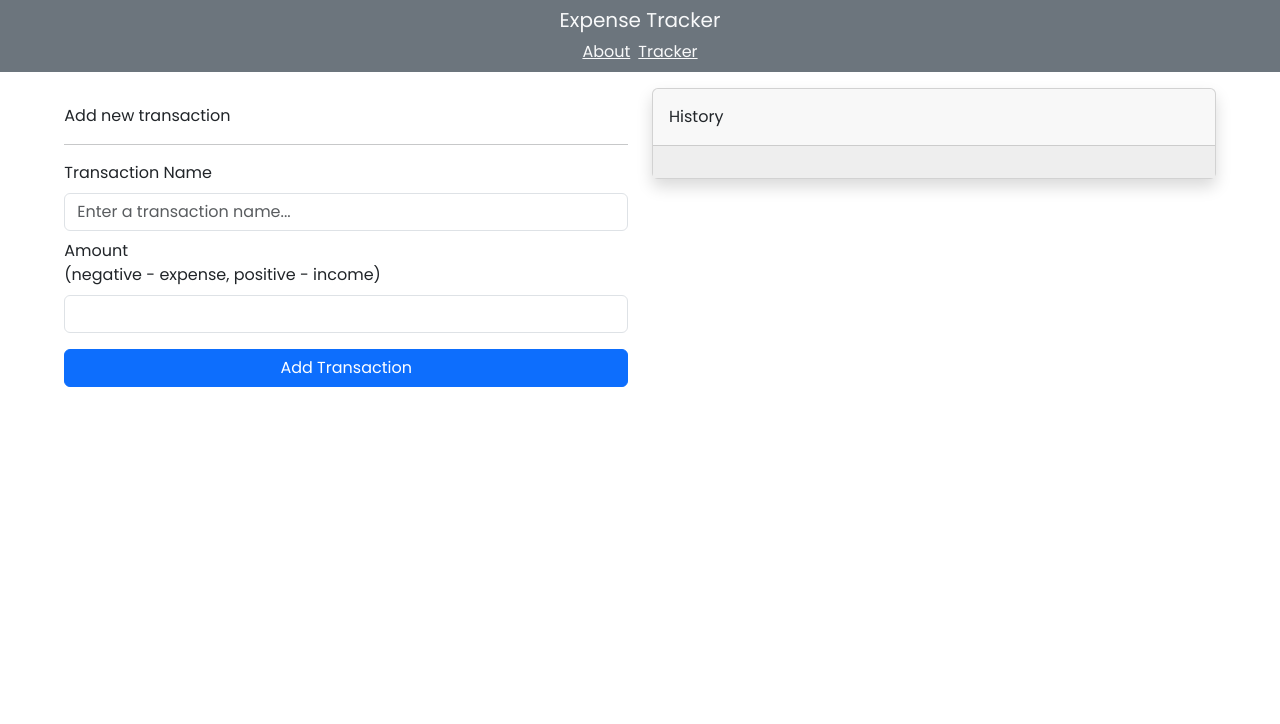
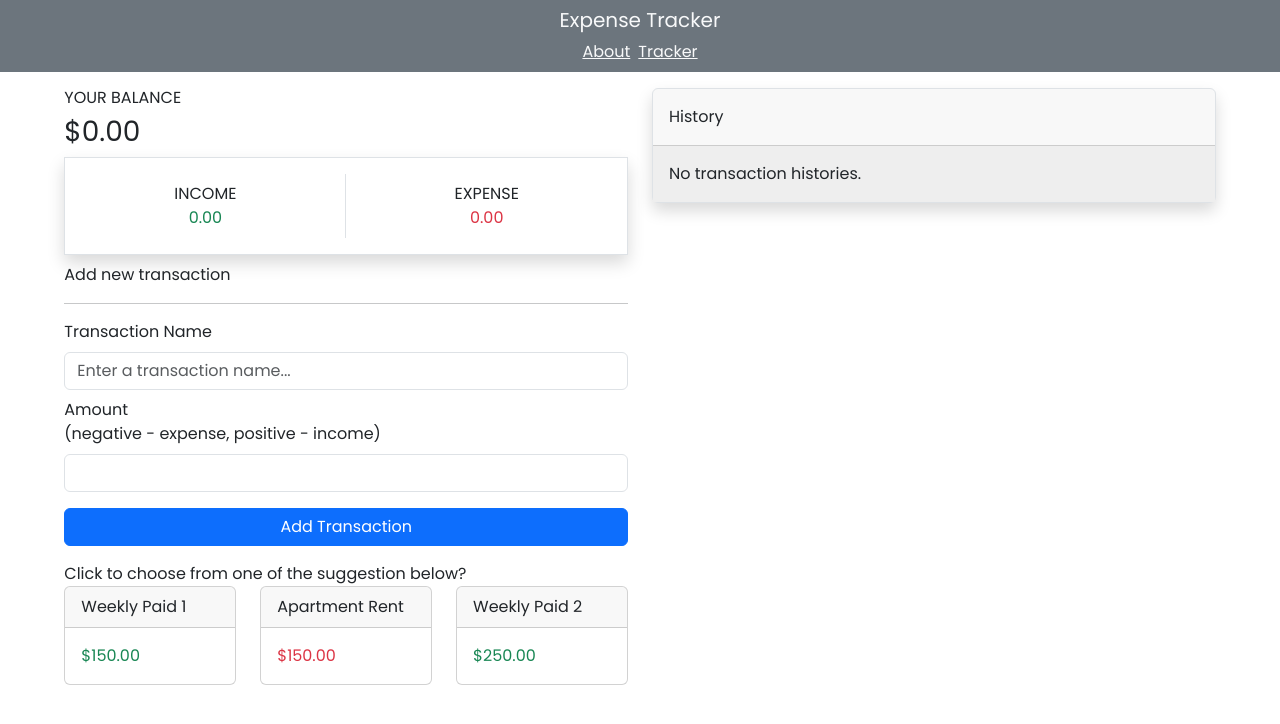
Before and after one commit to lengyangweb/expense-tracker, a Next.js app: page /tracker in a window 1280 px wide. Shown: the top 724 px of the page. Built offline with nearby package versions, Linux system fonts and the light colour scheme.

Commit message:
added suggestion expense items

```diff
--- a/src/app/components/ExpenseHeader/ExpenseHeader.jsx
+++ b/src/app/components/ExpenseHeader/ExpenseHeader.jsx
@@ -5,9 +5,9 @@ import ExpenseTab from "./ExpenseTab";
 import { useEffect, useState } from "react";
 
 const ExpenseHeader = ({ histories }) => {
-  const [incomes, setIncomes] = useState();
-  const [expenses, setExpenses] = useState();
-  const [balance, setBalance] = useState();
+  const [incomes, setIncomes] = useState(0.0);
+  const [expenses, setExpenses] = useState(0.0);
+  const [balance, setBalance] = useState(0.0);
 
   useEffect(() => {
     const totalIncome = getIncome();
@@ -22,42 +22,56 @@ const ExpenseHeader = ({ histories }) => {
     // }
   }, [histories]);
 
+  /**
+   * Get total balance
+   * @param {number} totalIncomes
+   * @param {number} totalExpenses
+   * @returns
+   */
   const getBalance = (totalIncomes, totalExpenses) => {
+    // if there's no income or expense enter
     if (!totalIncomes && !totalExpenses) return 0.0;
+    // subtract the income amount by expense amount to get the remaining income
     const totalBalance = totalIncomes - totalExpenses;
+    // return total remaining income
     return totalBalance;
   };
 
+  /**
+   * Get current income
+   * @returns {number}
+   */
   const getIncome = () => {
     const incomes = [];
 
+    // get all of the income items
     histories
       .filter(({ income }) => income === true)
       .forEach(({ total }) => incomes.push(total));
-
+    // if no income items
+    if (!incomes.length) return 0.0;
     // calculate the sun of all incomes
-    if (!incomes.length) return 0.0;
     const totalIncome = incomes.reduce((sum = 0, total) => (sum += total));
-    if (!totalIncome) return 0.0;
     return totalIncome;
   };
 
+  /**
+   * Get total expense amount
+   * @returns {number}
+   */
   const getExpense = () => {
     const expenses = [];
-
+    // get all of the expense items
     histories
       .filter((tran) => tran.income === false)
       .forEach(({ total }) => expenses.push(total));
-
+    // if there's no expense items
     if (!expenses.length) return 0.0;
     // calculate the sum of all expenses
     const totalExpense = expenses.reduce((sum = 0, total) => (sum += total));
-    if (!totalExpense) return 0.0;
+    // return the total expense amount
     return totalExpense;
   };
-
-  // if no income or balance
-  if (!incomes || !balance) return;
 
   return (
     <>
--- a/src/app/components/ExpenseHistory.jsx
+++ b/src/app/components/ExpenseHistory.jsx
@@ -19,16 +19,18 @@ const ExpenseHistory = ({ histories, setHistories }) => {
   };
 
   return (
-    <Card className="shadow">
+    <Card className="shadow border rounded">
       <Card.Header className="p-3">History</Card.Header>
       <Card.Body
         style={{
-          maxHeight: "420px",
+          maxHeight: "540px",
           overflowY: "scroll",
           background: "#eeeeee",
         }}
       >
-        {histories.map((transaction) => (
+        {histories.length === 0 && <span>No transaction histories.</span>}
+        {histories.length > 0 &&
+          histories.map((transaction) => (
             <ExpenseItem
               key={transaction.title}
               transaction={transaction}
--- a/src/app/components/ExpenseItems/ExpenseItem.jsx
+++ b/src/app/components/ExpenseItems/ExpenseItem.jsx
@@ -1,7 +1,7 @@
 import PropTypes from "prop-types";
 import { FaTrash } from "react-icons/fa";
+import { useEffect, useState } from "react";
 import ExpenseItemDetails from "./ExpenseItemDetails";
-import { useEffect, useState } from "react";
 
 const ExpenseItem = ({ transaction, removeTransaction }) => {
   const [indicator, setIndicator] = useState("");
@@ -64,6 +64,7 @@ const ExpenseItem = ({ transaction, removeTransaction }) => {
       <span className="align-self-end" style={{ fontSize: "10px" }}>
         {createdStamp}
       </span>
+      <hr />
     </div>
   );
 };
--- /dev/null
+++ b/src/app/components/ExpenseSuggestion/ExpenseSuggestion.jsx
@@ -0,0 +1,42 @@
+"use client";
+import React from "react";
+import { Row } from "react-bootstrap";
+import ExpenseSuggestionItem from "./ExpenseSuggestionItem";
+
+const ExpenseSuggestion = () => {
+  const suggestions = [
+    {
+      title: "Weekly Paid 1",
+      amount: "150.00",
+      income: true,
+    },
+    {
+      title: "Apartment Rent",
+      amount: "150.00",
+      income: false,
+    },
+    {
+      title: "Weekly Paid 2",
+      amount: "250.00",
+      income: true,
+    },
+  ];
+
+  return (
+    <div className="d-flex flex-column">
+      <span>Click to choose from one of the suggestion below?</span>
+      <Row className="my-3 my-md-0">
+        {suggestions.map(({ title, amount, income }) => (
+          <ExpenseSuggestionItem
+            key={title}
+            title={title}
+            amount={amount}
+            income={income}
+          />
+        ))}
+      </Row>
+    </div>
+  );
+};
+
+export default ExpenseSuggestion;
--- /dev/null
+++ b/src/app/components/ExpenseSuggestion/ExpenseSuggestionItem.jsx
@@ -0,0 +1,17 @@
+import React from "react";
+import { Card, Col } from "react-bootstrap";
+
+const ExpenseSuggestionItem = ({ title, income, amount }) => {
+  return (
+    <Col xs={12} md={4} className="my-1 my-md-0">
+      <Card style={{ cursor: "pointer" }}>
+        <Card.Header>{title}</Card.Header>
+        <Card.Body className={income ? "text-success" : "text-danger"}>
+          ${amount}
+        </Card.Body>
+      </Card>
+    </Col>
+  );
+};
+
+export default ExpenseSuggestionItem;
--- a/src/app/components/ExpenseTransaction.jsx
+++ b/src/app/components/ExpenseTransaction.jsx
@@ -56,7 +56,7 @@ const ExpenseTransaction = ({ histories, setHistories, selected }) => {
   };
 
   return (
-    <div className="py-3">
+    <div className="py-2">
       <span>Add new transaction</span>
       <hr />
       <Form>
--- a/src/app/tracker/page.jsx
+++ b/src/app/tracker/page.jsx
@@ -4,6 +4,7 @@ import { useEffect, useState } from "react";
 import ExpenseHeader from "../components/ExpenseHeader/ExpenseHeader";
 import ExpenseHistory from "../components/ExpenseHistory";
 import ExpenseTransaction from "../components/ExpenseTransaction";
+import ExpenseSuggestion from "../components/ExpenseSuggestion/ExpenseSuggestion";
 
 const TrackerPage = () => {
   const [histories, setHistories] = useState();
@@ -62,6 +63,9 @@ const TrackerPage = () => {
                   setHistories={setHistories}
                 />
               </Col>
+              <Col xs={12}>
+                <ExpenseSuggestion />
+              </Col>
             </Row>
           </Col>
           <Col xs={12} md={6}>
```
Lines whose indentation alone changed are shown as unchanged.
